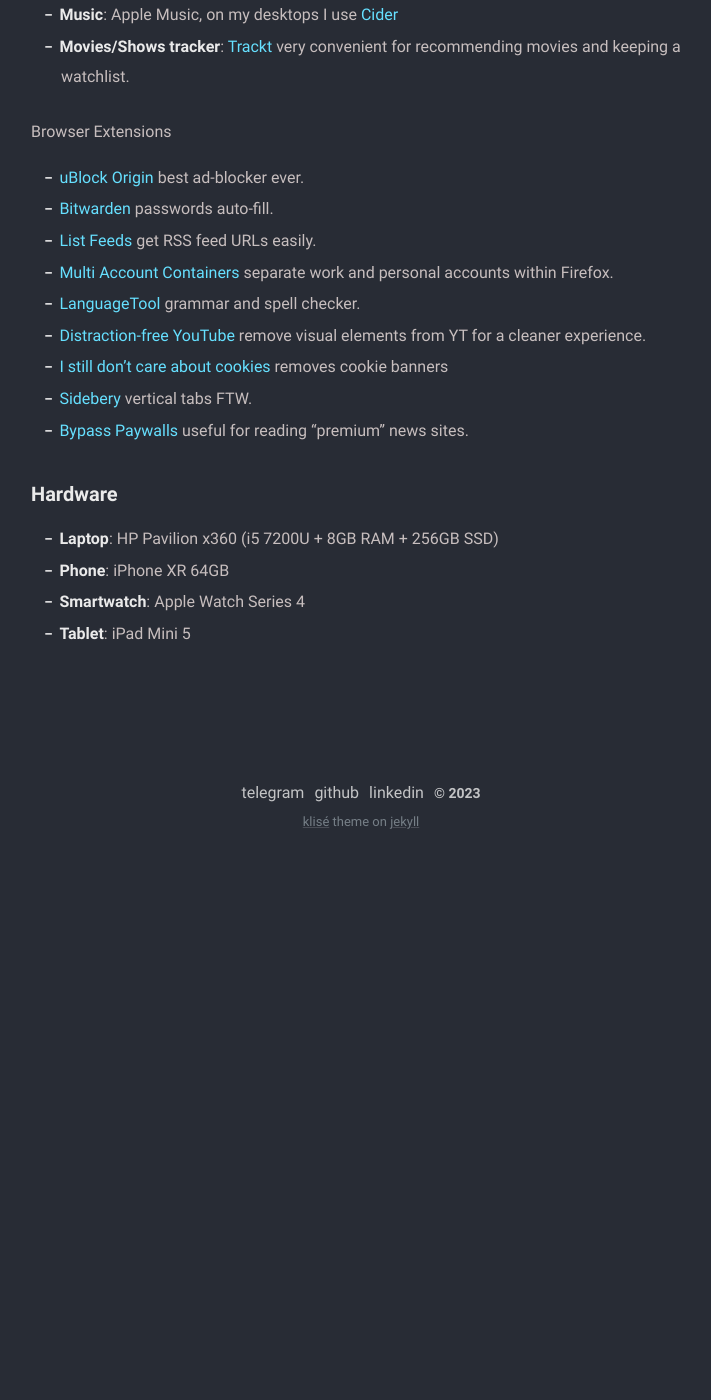
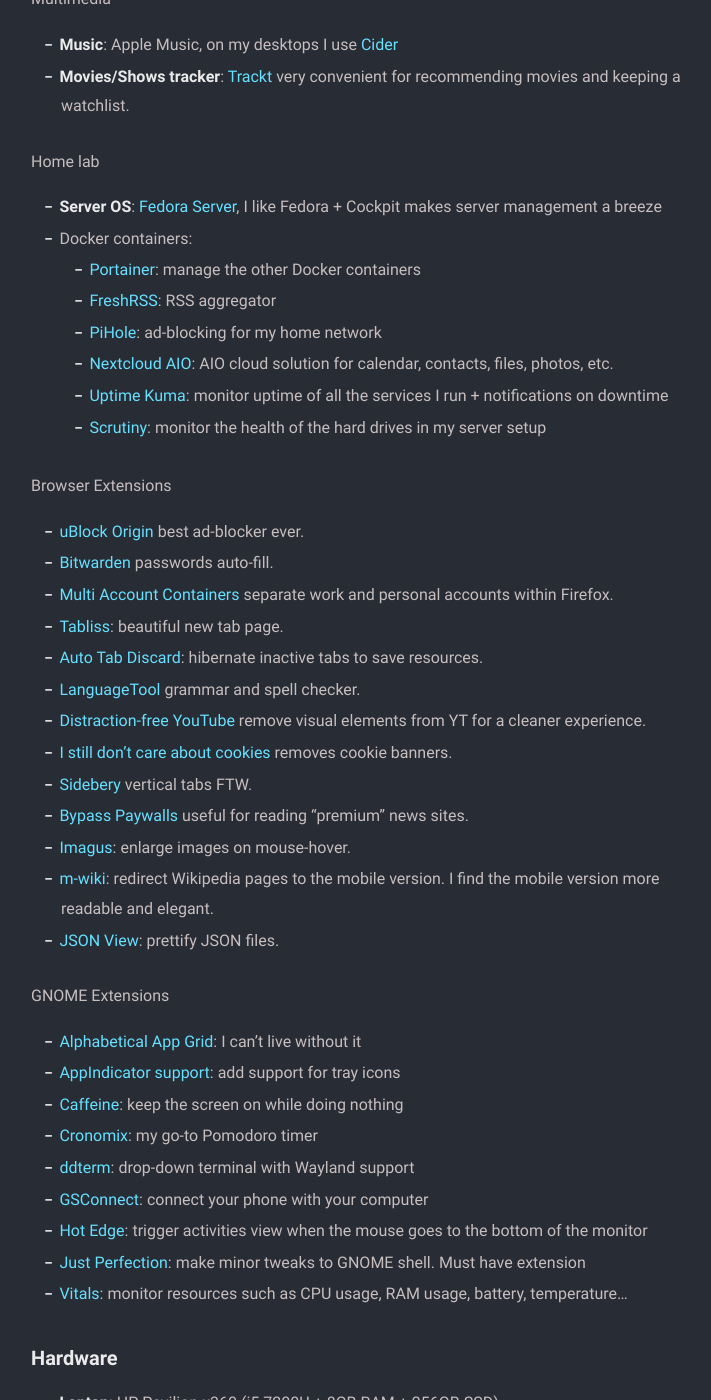
Before and after one commit to MonkeyAndres/MonkeyAndres.github.io, a Jekyll site: the page built from tools.md, in a window 1280 px wide and 1400 px high, scrolled down 1052 px. Shown: the whole window, without its empty margins (279-990 px from the left). Built offline with Jekyll 4.4.1, drawn with Linux system fonts in a browser that asks for light colours; before the commit the page ends 1918 px from its top, so only the background shows below that; some of the changed text lies outside the part shown.

Commit message:
chore: update now and tools pages

```diff
--- a/tools.md
+++ b/tools.md
@@ -19,7 +19,7 @@
 - **RSS Aggregator**: [FreshRSS](https://www.freshrss.org/) by far the best way to consume the web.
 
 Organization
-- **Personal Wiki**: [Notion](https://www.notion.so/) used to document personal areas of my life.
+- **Personal Wiki**: I documented some personal areas in [Notion](https://www.notion.so/), however, nowadays I use org-mode for everything.
 - **Second brain**: I maintain a Zettelkasten using [Obsidian](https://obsidian.md/). The main purpose is to organize knowledge and later share it in this blog.
 - **Personal cloud**: self hosted [Nextcloud](https://github.com/nextcloud/server) instance used as calendar and contacts server.
 - **Quick notes**: Apple Notes.
@@ -30,16 +30,41 @@
 - **Music**: Apple Music, on my desktops I use [Cider](https://cider.sh/)
 - **Movies/Shows tracker**: [Trackt](https://trakt.tv/) very convenient for recommending movies and keeping a watchlist.
 
+Home lab
+- **Server OS**: [Fedora Server](https://getfedora.org/server), I like Fedora + Cockpit makes server management a breeze
+- Docker containers:
+  - [Portainer](https://www.portainer.io/): manage the other Docker containers
+  - [FreshRSS](https://www.freshrss.org/): RSS aggregator
+  - [PiHole](https://pi-hole.net/): ad-blocking for my home network
+  - [Nextcloud AIO](https://github.com/nextcloud/all-in-one): AIO cloud solution for calendar, contacts, files, photos, etc.
+  - [Uptime Kuma](https://uptime.kuma.pet/): monitor uptime of all the services I run + notifications on downtime
+  - [Scrutiny](https://github.com/AnalogJ/scrutiny): monitor the health of the hard drives in my server setup
+
 Browser Extensions
 - [uBlock Origin](https://addons.mozilla.org/en-US/firefox/addon/ublock-origin/) best ad-blocker ever.
 - [Bitwarden](https://addons.mozilla.org/en-US/firefox/addon/bitwarden-password-manager) passwords auto-fill.
-- [List Feeds](https://addons.mozilla.org/en-US/firefox/addon/list-feeds/) get RSS feed URLs easily.
 - [Multi Account Containers](https://addons.mozilla.org/en-US/firefox/addon/multi-account-containers/) separate work and personal accounts within Firefox.
+- [Tabliss](https://addons.mozilla.org/en-US/firefox/addon/tabliss/): beautiful new tab page.
+- [Auto Tab Discard](https://addons.mozilla.org/en-US/firefox/addon/auto-tab-discard/): hibernate inactive tabs to save resources.
 - [LanguageTool](https://addons.mozilla.org/en-US/firefox/addon/languagetool/) grammar and spell checker.
 - [Distraction-free YouTube](https://addons.mozilla.org/en-US/firefox/addon/df-youtube/) remove visual elements from YT for a cleaner experience.
-- [I still don't care about cookies](https://addons.mozilla.org/en-US/firefox/addon/istilldontcareaboutcookies/) removes cookie banners
+- [I still don't care about cookies](https://addons.mozilla.org/en-US/firefox/addon/istilldontcareaboutcookies/) removes cookie banners.
 - [Sidebery](https://addons.mozilla.org/en-US/firefox/addon/sidebery/) vertical tabs FTW.
 - [Bypass Paywalls](https://github.com/iamadamdev/bypass-paywalls-chrome) useful for reading "premium" news sites.
+- [Imagus](https://addons.mozilla.org/en-US/firefox/addon/imagus/): enlarge images on mouse-hover.
+- [m-wiki](https://addons.mozilla.org/en-US/firefox/addon/m-wiki/): redirect Wikipedia pages to the mobile version. I find the mobile version more readable and elegant.
+- [JSON View](https://addons.mozilla.org/en-US/firefox/addon/jsonview/): prettify JSON files.
+
+GNOME Extensions
+- [Alphabetical App Grid](https://extensions.gnome.org/extension/4269/alphabetical-app-grid/): I can't live without it
+- [AppIndicator support](https://extensions.gnome.org/extension/615/appindicator-support/): add support for tray icons
+- [Caffeine](https://extensions.gnome.org/extension/517/caffeine/): keep the screen on while doing nothing
+- [Cronomix](https://extensions.gnome.org/extension/6003/cronomix/): my go-to Pomodoro timer
+- [ddterm](https://extensions.gnome.org/extension/3780/ddterm/): drop-down terminal with Wayland support
+- [GSConnect](https://extensions.gnome.org/extension/1319/gsconnect/): connect your phone with your computer
+- [Hot Edge](https://extensions.gnome.org/extension/4222/hot-edge/): trigger activities view when the mouse goes to the bottom of the monitor
+- [Just Perfection](https://extensions.gnome.org/extension/3843/just-perfection/): make minor tweaks to GNOME shell. Must have extension
+- [Vitals](https://extensions.gnome.org/extension/1460/vitals/): monitor resources such as CPU usage, RAM usage, battery, temperature...
 
 #### Hardware
 
```
Also changed, not shown: other parts of tools.md (+1 -1 lines), now.md (+3 -3 lines).
